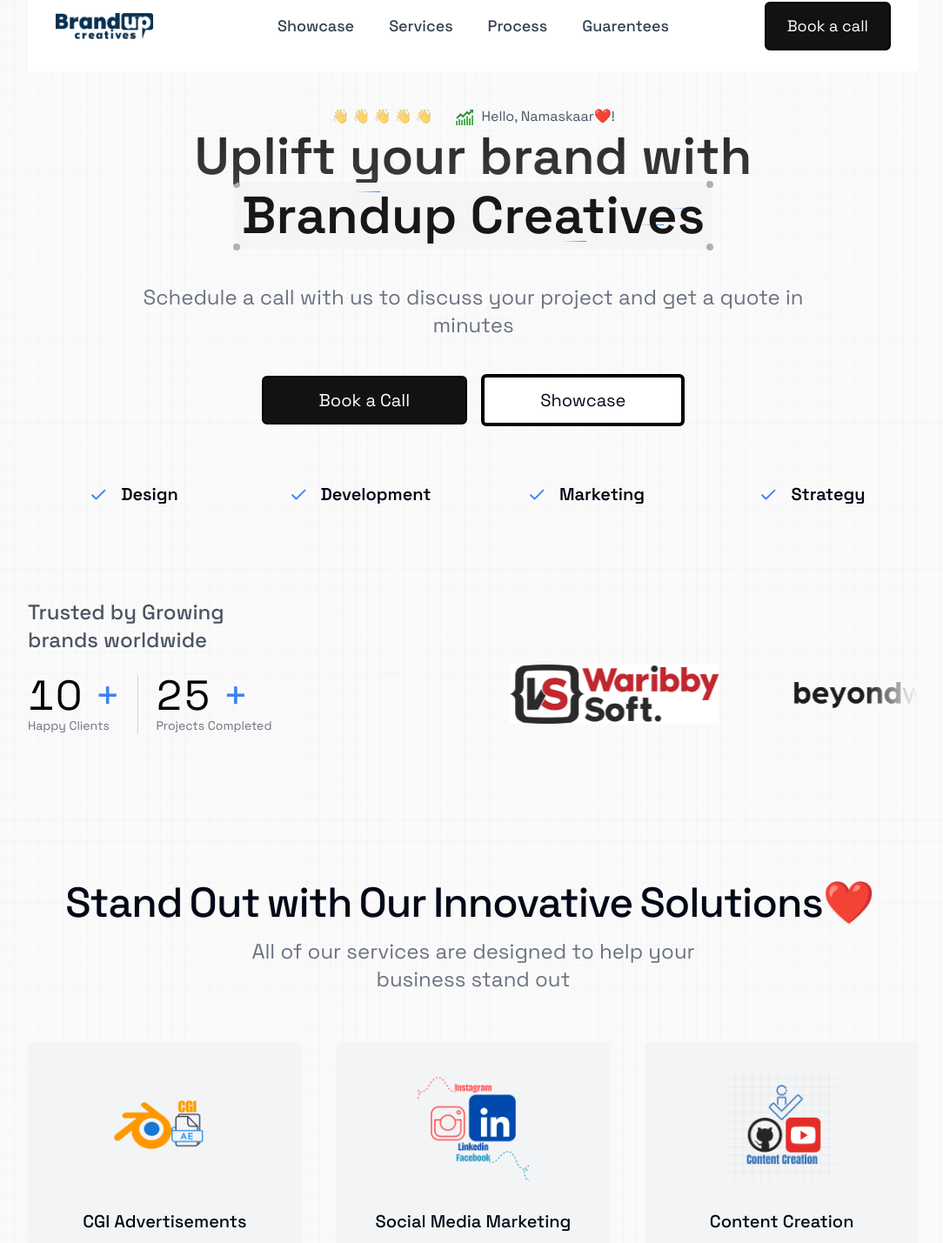
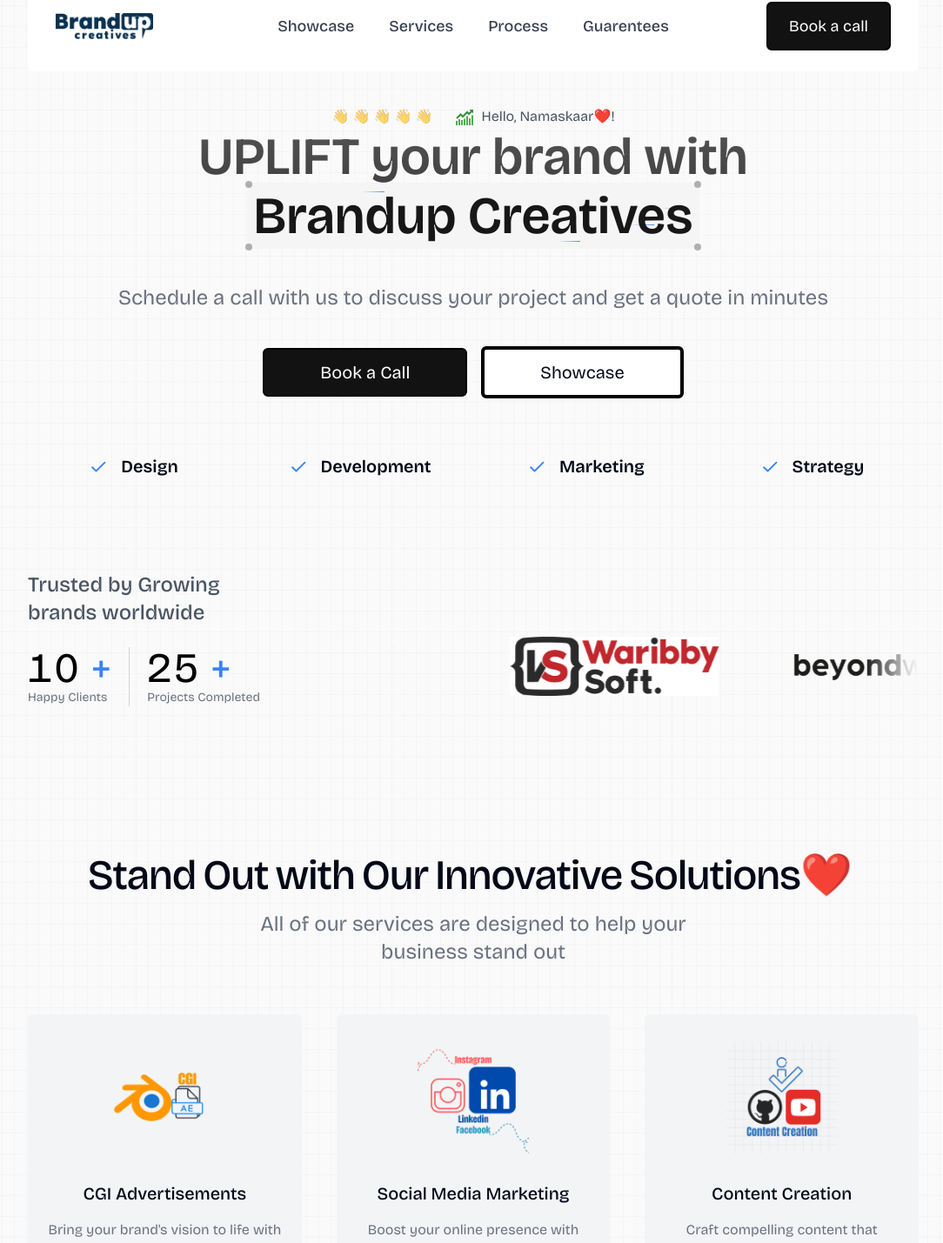
Before and after one commit to KAPIL9411/Brandup-nextjs, a Next.js app: page / in a window 1280 px wide. Shown: the part 42-1471 px from the top of the page at 87% size, without its empty margins (96-1180 px from the left). Built offline with nearby package versions, Linux system fonts and the light colour scheme.

Commit message:
font changes

```diff
--- a/app/layout.tsx
+++ b/app/layout.tsx
@@ -1,9 +1,11 @@
 import type { Metadata } from "next";
 import { Space_Grotesk } from "next/font/google";
+import { Bricolage_Grotesque } from "next/font/google";
 import "./globals.css";
 import { Analytics } from "@vercel/analytics/react";
 
-const font = Space_Grotesk({ subsets: ["latin"] });
+
+const font = Bricolage_Grotesque({ subsets: ["latin"]});
 
 export const metadata: Metadata = {
   title: "Brandup creatives",
--- a/app/page.tsx
+++ b/app/page.tsx
@@ -336,7 +336,7 @@ export default function Home() {
                 className="w-6"
                 alt="image"
               />
-              Creative
+              Innovative
               <Image
                 src={"/icons/star.svg"}
                 width={10000}
--- a/components/demos/cover-demo.tsx
+++ b/components/demos/cover-demo.tsx
@@ -12,8 +12,8 @@ export function CoverDemo() {
         relative
          z-20
          bg-clip-text
-          text-transparent bg-gradient-to-b from-neutral-800 via-neutral-700 to-neutral-700 dark:from-neutral-800 dark:via-white dark:to-white">
-        Uplift your brand with <br />  <Cover>Brandup Creatives</Cover>
+          text-transparent bg-gradient-to-b from-neutral-600 via-neutral-700 to-neutral-700 dark:from-neutral-800 dark:via-white dark:to-white">
+        UPLIFT your brand with <br />  <Cover>Brandup Creatives</Cover>
       </h1>
     </div>
   );
--- a/components/demos/shooting-stars-demo.tsx
+++ b/components/demos/shooting-stars-demo.tsx
@@ -6,7 +6,7 @@ import Image from "next/image";
 const features = [
   {
     icon: "/icons/fast.svg",
-    title: "Fast Delivery",
+    title: "On-Time, Every Time",
     description:
       "1-2 weeks delivery for most projects. Call us for more information.",
   },
@@ -14,12 +14,12 @@ const features = [
     icon: "/icons/design.svg",
     title: "Design & Development",
     description:
-      "We design and develop your website with the latest technologies and trends.",
+      "We design and develop your project with the latest technologies and trends.",
   },
   {
     icon: "/icons/scalable.svg",
-    title: "Scalability + Maintenance ",
-    description: "We offer maintenance and scalability for all websites.",
+    title: "Your Satisfaction, Guaranteed",
+    description: "We work until you’re completely satisfied with the results.",
   },
   {
     icon: "/icons/team.svg",
--- a/components/footer.tsx
+++ b/components/footer.tsx
@@ -16,7 +16,7 @@ const Footer = () => {
         </h1>
         <p className="text-left  text-xl  text-gray-500">9411867984</p>
         <p className="text-left  text-xl  text-gray-500">
-          contact@brandupcreatives.in
+          brandupcreatives@gmail.com
         </p>
       </div>
 
--- a/components/showcase-navbar.tsx
+++ b/components/showcase-navbar.tsx
@@ -65,7 +65,7 @@ xl:w-4/5
 
 
       <div className="flex items-center gap-x-4">
-      <a href="tel:5193191562" className="hidden xl:flex">
+      <a href="tel:9411867984" className="hidden xl:flex">
               <button className="px-4 py-2  rounded-md flex items-center gap-x-3 ">
               </button>
             </a>
```
